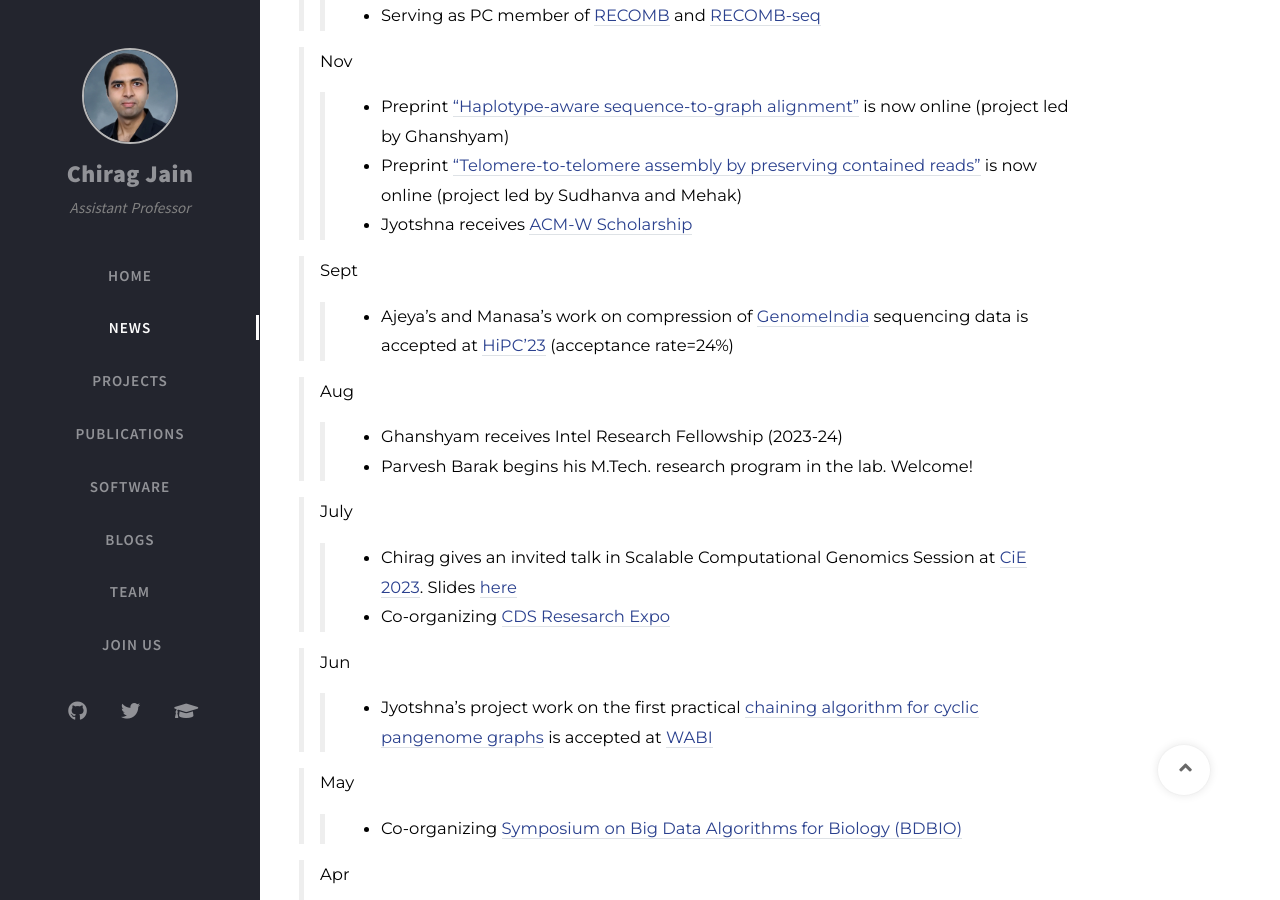
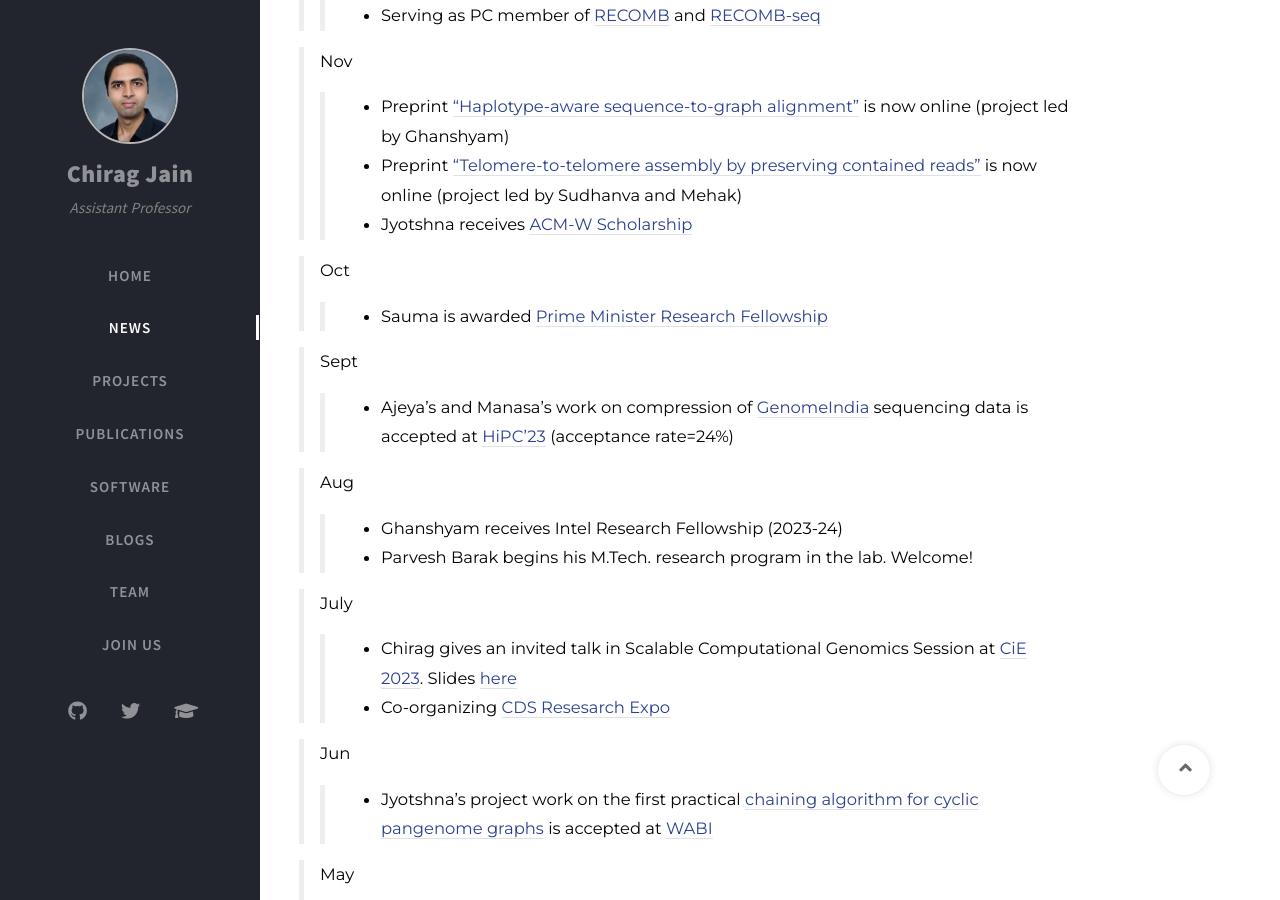
Before and after one commit to at-cg/at-cg.github.io, a Jekyll site: the page built from tabs/new.md, in a window 1280 px wide and 900 px high, scrolled down 336 px. Built offline with Jekyll 4.4.1, drawn with Linux system fonts in a browser that asks for light colours; nearby versions of some CDN libraries; comment, search, counter and statistics services are not loaded.

Commit message:
Update new.md

```diff
--- a/tabs/new.md
+++ b/tabs/new.md
@@ -30,6 +30,9 @@ type: news
 >> - Preprint ["Haplotype-aware sequence-to-graph alignment"](https://doi.org/10.1101/2023.11.15.566493) is now online (project led by Ghanshyam)
 >> - Preprint ["Telomere-to-telomere assembly by preserving contained reads"](https://doi.org/10.1101/2023.11.07.565066) is now online (project led by Sudhanva and Mehak)
 >> - Jyotshna receives [ACM-W Scholarship](https://women.acm.org/scholarships/)
+
+>Oct
+>> - Sauma is awarded [Prime Minister Research Fellowship](https://www.pmrf.in)
 
 >Sept
 >> - Ajeya's and Manasa's work on compression of [GenomeIndia](https://cbr.iisc.ac.in/research/flagship-projects/genomeindia/) sequencing data is accepted at [HiPC'23](https://hipc.org) (acceptance rate=24%)
```
